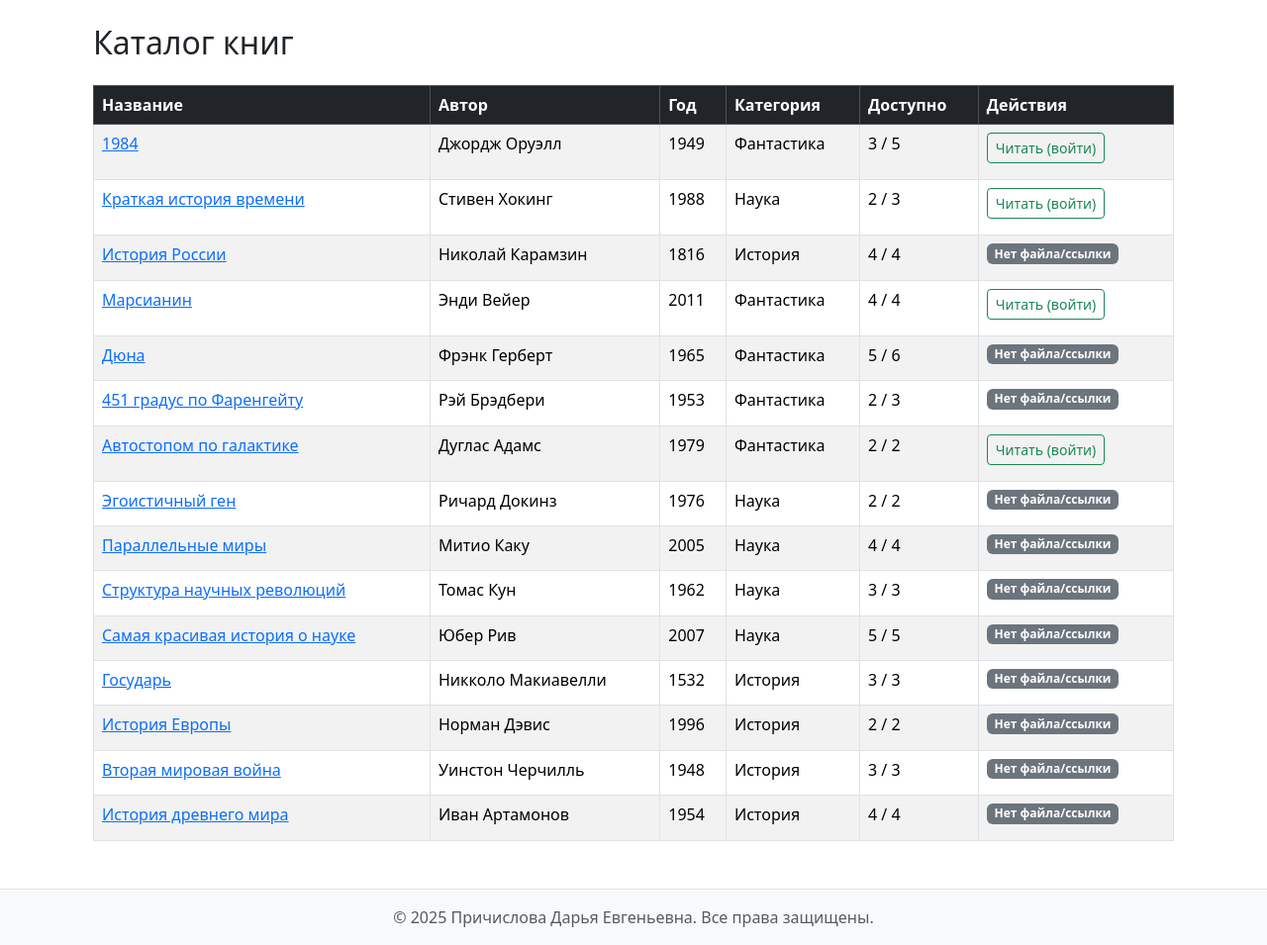
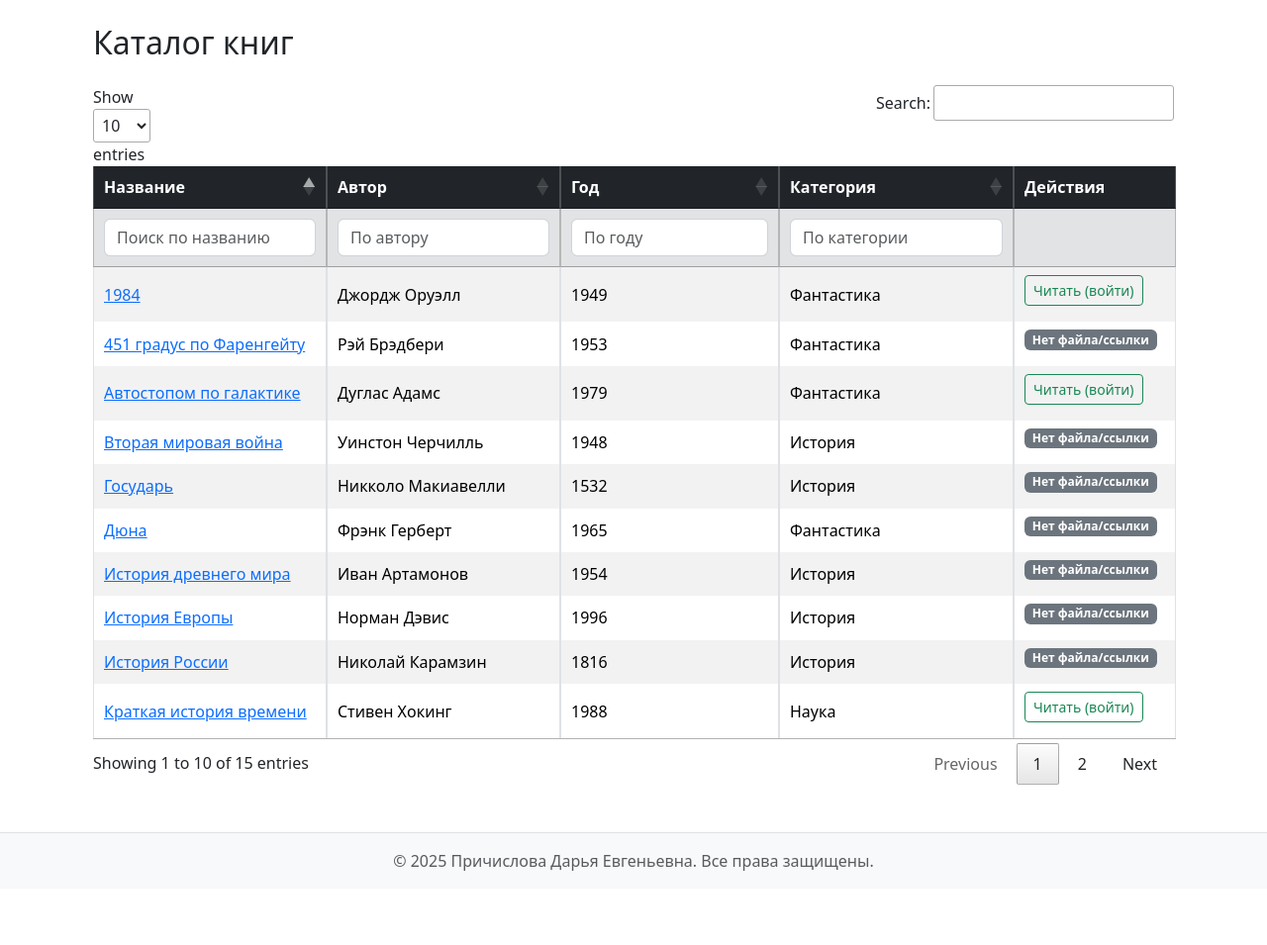
Before and after one commit to DaryaPrich/library_site, a Django app: page /books/ in a window 1280 px wide. Shown: the part 80-1035 px from the top of the page at 99% size. After the commit the page ends 960 px from the top, so only its background shows below. Run offline with Django 5.2, Linux system fonts and the light colour scheme; data comes from the database, SQL or seed files in the repository; both versions use the stored data as it was after the commit; some libraries are stand-ins or nearby versions.

Commit message:
Добавлены фильтры для таблиц
Добавлен функционал для поиска и фильтрации

```diff
--- a/library_site/main/templates/main/base.html
+++ b/library_site/main/templates/main/base.html
@@ -4,6 +4,14 @@
     <meta charset="UTF-8">
     <title>{% block title %}Библиотека{% endblock %}</title>
     <meta name="viewport" content="width=device-width, initial-scale=1">
+
+    <!-- jQuery -->
+    <script src="https://code.jquery.com/jquery-3.7.1.min.js"></script>
+
+    <!-- DataTables -->
+    <link rel="stylesheet" href="https://cdn.datatables.net/2.0.3/css/dataTables.dataTables.min.css">
+    <script src="https://cdn.datatables.net/2.0.3/js/dataTables.min.js"></script>
+
 
     <!-- Bootstrap CSS -->
     <link href="https://cdn.jsdelivr.net/npm/bootstrap@5.3.3/dist/css/bootstrap.min.css" rel="stylesheet">
--- a/library_site/main/templates/main/book_detail.html
+++ b/library_site/main/templates/main/book_detail.html
@@ -11,9 +11,9 @@
             <p class="text-muted">Категория: <strong>{{ book.category.name }}</strong></p>
 
             <ul class="list-group mb-3">
-                <li class="list-group-item">
-                    Доступно: {{ book.copies_available }} из {{ book.copies_total }}
-                </li>
+                <!--                <li class="list-group-item">-->
+                <!--                    Доступно: {{ book.copies_available }} из {{ book.copies_total }}-->
+                <!--                </li>-->
                 {% if book.description %}
                 <li class="list-group-item">
                     <strong>Описание:</strong><br>
--- a/library_site/main/templates/main/books_list.html
+++ b/library_site/main/templates/main/books_list.html
@@ -13,15 +13,22 @@
     </div>
     {% endif %}
 
-    <table class="table table-striped table-bordered table-hover">
+    <table id="booksTable" class="table table-striped table-bordered table-hover align-middle">
         <thead class="table-dark">
         <tr>
             <th>Название</th>
             <th>Автор</th>
             <th>Год</th>
             <th>Категория</th>
-            <th>Доступно</th>
             <th>Действия</th>
+        </tr>
+        <!-- строка фильтров по колонкам -->
+        <tr class="filters table-secondary">
+            <th><input class="form-control form-control-sm" type="text" placeholder="Поиск по названию"></th>
+            <th><input class="form-control form-control-sm" type="text" placeholder="По автору"></th>
+            <th><input class="form-control form-control-sm" type="text" placeholder="По году"></th>
+            <th><input class="form-control form-control-sm" type="text" placeholder="По категории"></th>
+            <th></th>
         </tr>
         </thead>
         <tbody>
@@ -31,9 +38,7 @@
             <td>{{ book.author }}</td>
             <td>{{ book.year }}</td>
             <td>{{ book.category.name }}</td>
-            <td>{{ book.copies_available }} / {{ book.copies_total }}</td>
-            <td>
-                {# Читать — всем авторизованным, если есть файл/ссылка #}
+            <td class="text-nowrap">
                 {% if book.file or book.file_url %}
                 {% if user.is_authenticated %}
                 <a href="{% url 'read_book' book.id %}" class="btn btn-sm btn-success me-2 mb-2">Читать</a>
@@ -44,13 +49,13 @@
                 <span class="badge bg-secondary me-2 mb-2">Нет файла/ссылки</span>
                 {% endif %}
 
-                {# Раздел прав делаем без скобок, через вложенные if #}
                 {% if user.is_authenticated %}
                 {% if user.role == 'admin' or user.role == 'librarian' %}
                 <a href="{% url 'edit_book' book.id %}" class="btn btn-sm btn-primary me-2 mb-2">Редактировать</a>
                 {% endif %}
                 {% if user.role == 'admin' %}
-                <a href="{% url 'delete_book' book.id %}" class="btn btn-sm btn-danger mb-2"
+                <a href="{% url 'delete_book' book.id %}"
+                   class="btn btn-sm btn-danger mb-2"
                    onclick="return confirm('Удалить эту книгу?');">Удалить</a>
                 {% endif %}
                 {% endif %}
@@ -58,7 +63,7 @@
         </tr>
         {% empty %}
         <tr>
-            <td colspan="6" class="text-center text-muted">Нет доступных книг.</td>
+            <td colspan="5" class="text-center text-muted">Нет доступных книг.</td>
         </tr>
         {% endfor %}
         </tbody>
@@ -70,4 +75,31 @@
     {% endif %}
     {% endif %}
 </div>
+
+<!-- jQuery -->
+<script src="https://code.jquery.com/jquery-3.7.1.min.js"></script>
+<!-- DataTables CSS/JS -->
+<link rel="stylesheet" href="https://cdn.datatables.net/2.0.3/css/dataTables.dataTables.min.css">
+<script src="https://cdn.datatables.net/2.0.3/js/dataTables.min.js"></script>
+
+<script>
+    document.addEventListener('DOMContentLoaded', function () {
+        const table = new DataTable('#booksTable', {
+            orderCellsTop: true,
+            fixedHeader: true,
+            paging: true,
+            pageLength: 10,
+            language: { url: 'https://cdn.datatables.net/plug-ins/2.0.3/i18n/ru.json' },
+            columnDefs: [{ orderable: false, targets: -1 }]
+        });
+
+        document.querySelectorAll('#booksTable thead tr.filters th').forEach((th, i) => {
+            const input = th.querySelector('input');
+            if (!input) return;
+            input.addEventListener('keyup', () => {
+                table.column(i).search(input.value).draw();
+            });
+        });
+    });
+</script>
 {% endblock %}
--- a/library_site/main/templates/main/index.html
+++ b/library_site/main/templates/main/index.html
@@ -5,7 +5,7 @@
 {% block content %}
 <div class="text-center">
     <h1 class="display-4">Добро пожаловать в библиотеку!</h1>
-    <p class="lead">Читайте, бронируйте и управляйте своими книгами онлайн.</p>
+    <p class="lead">Читайте книги онлайн.</p>
 </div>
 
 <div class="row mt-5">
```
Also changed, not shown: library_site/db.sqlite3.
